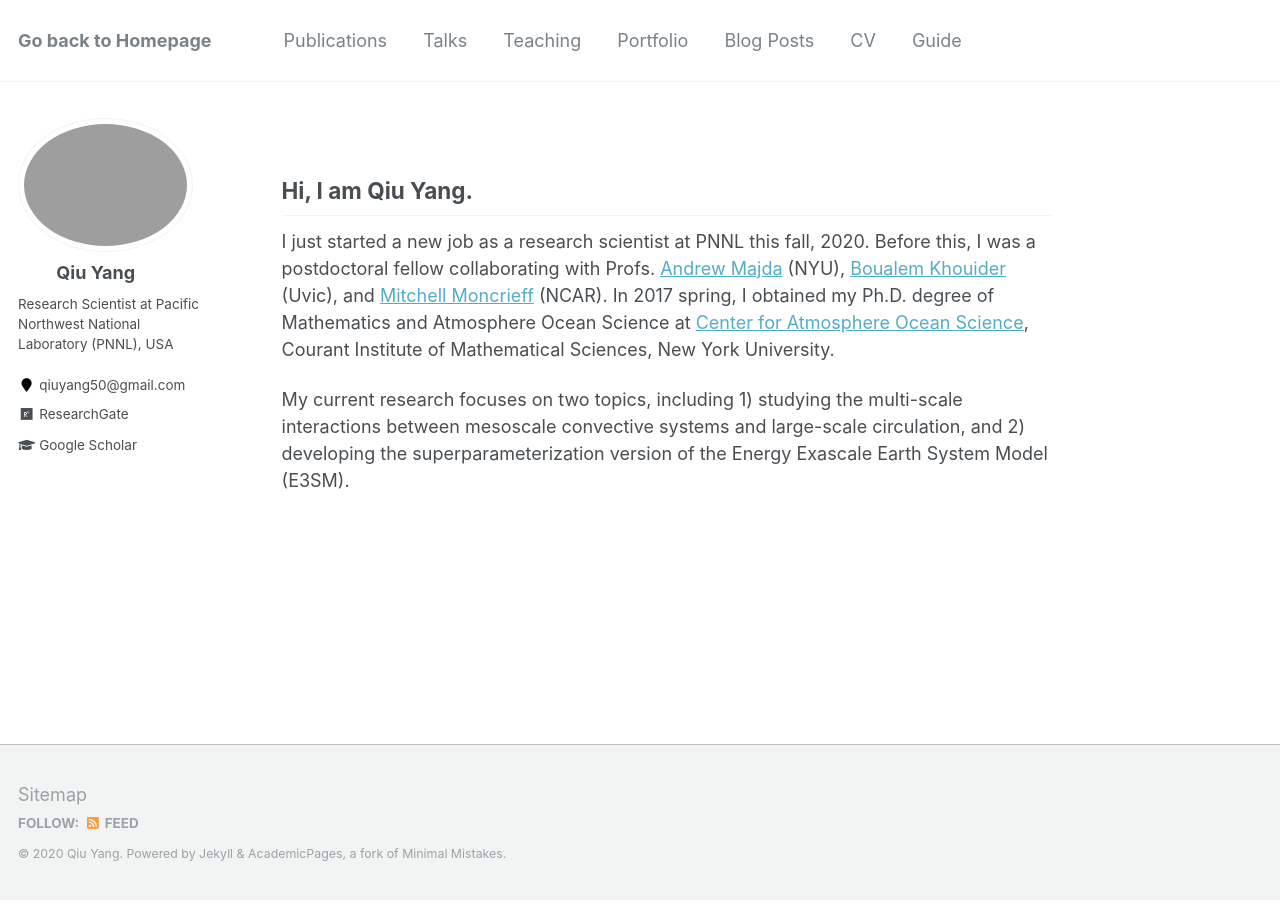
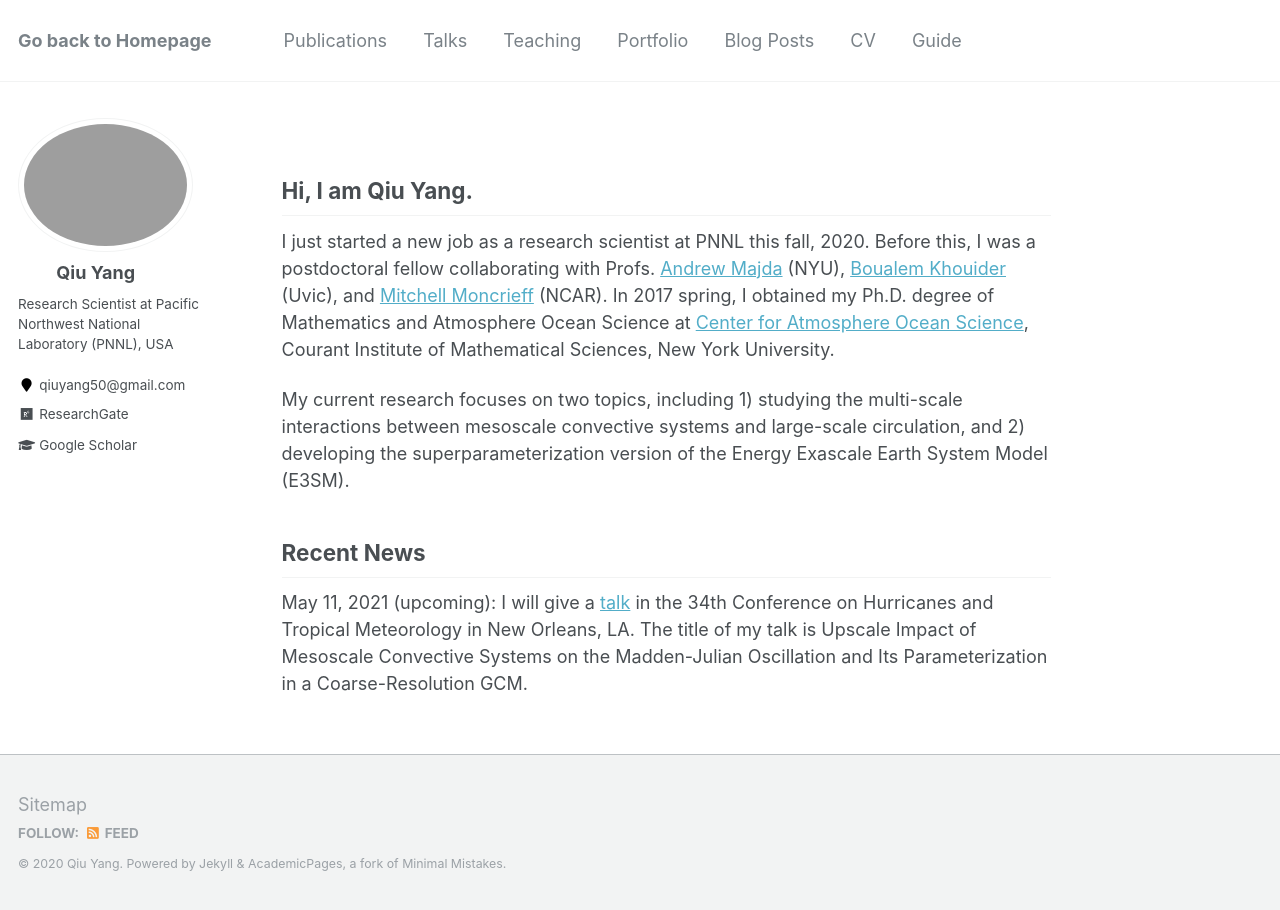
Before and after one commit to qiuyang50/qiuyang50.github.io, a Jekyll site: the page built from _pages/about.md, in a window 1280 px wide. Built offline with Jekyll 4.4.1, drawn with Linux system fonts in a browser that asks for light colours.

Commit message:
Update about.md

```diff
--- a/_pages/about.md
+++ b/_pages/about.md
@@ -9,10 +9,14 @@ redirect_from:
 ---
 
 Hi, I am Qiu Yang.
--------
+-
 I just started a new job as a research scientist at PNNL this fall, 2020. Before this, I was a postdoctoral fellow collaborating with Profs. [Andrew Majda](https://math.nyu.edu/faculty/majda/) (NYU), [Boualem Khouider](https://www.math.uvic.ca/~khouider/) (Uvic), and [Mitchell Moncrieff](https://staff.ucar.edu/users/moncrief) (NCAR). In 2017 spring, I obtained my Ph.D. degree of Mathematics and Atmosphere Ocean Science at [Center for Atmosphere Ocean Science](https://caos.cims.nyu.edu/dynamic/), Courant Institute of Mathematical Sciences, New York University.
 
 My current research focuses on two topics, including 1) studying the multi-scale interactions between mesoscale convective systems and large-scale circulation, and 2) developing the superparameterization version of the Energy Exascale Earth System Model (E3SM).
+
+Recent News
+-
+May 11, 2021 (upcoming): I will give a [talk](https://ams.confex.com/ams/34HURR/meetingapp.cgi/Paper/373573) in the 34th Conference on Hurricanes and Tropical Meteorology in New Orleans, LA. The title of my talk is Upscale Impact of Mesoscale Convective Systems on the Madden-Julian Oscillation and Its Parameterization in a Coarse-Resolution GCM.
 
 <!--This is the front page of a website that is powered by the [academicpages template](https://github.com/academicpages/academicpages.github.io) and hosted on GitHub pages. [GitHub pages](https://pages.github.com) is a free service in which websites are built and hosted from code and data stored in a GitHub repository, automatically updating when a new commit is made to the respository. This template was forked from the [Minimal Mistakes Jekyll Theme](https://mmistakes.github.io/minimal-mistakes/) created by Michael Rose, and then extended to support the kinds of content that academics have: publications, talks, teaching, a portfolio, blog posts, and a dynamically-generated CV. You can fork [this repository](https://github.com/academicpages/academicpages.github.io) right now, modify the configuration and markdown files, add your own PDFs and other content, and have your own site for free, with no ads! An older version of this template powers my own personal website at [stuartgeiger.com](http://stuartgeiger.com), which uses [this Github repository](https://github.com/staeiou/staeiou.github.io).
 
```
